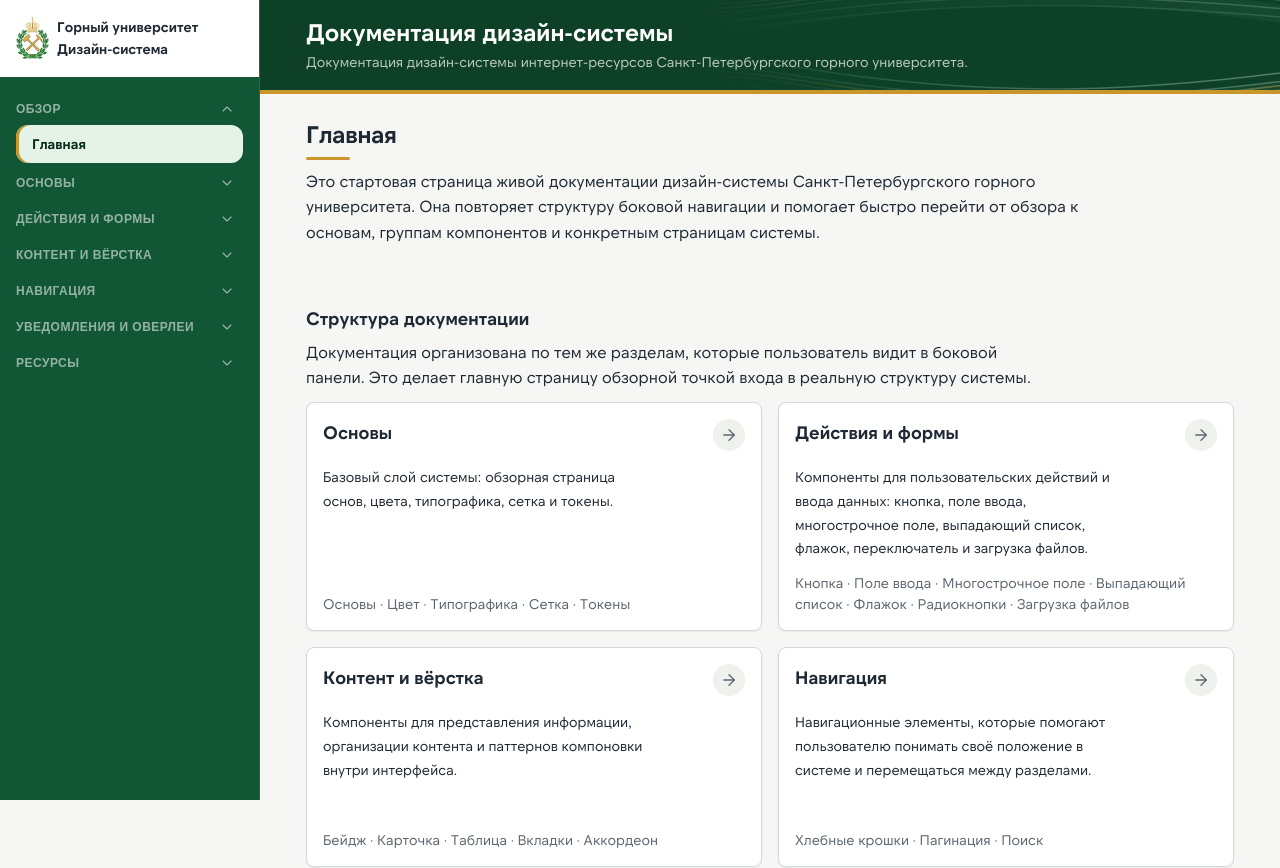
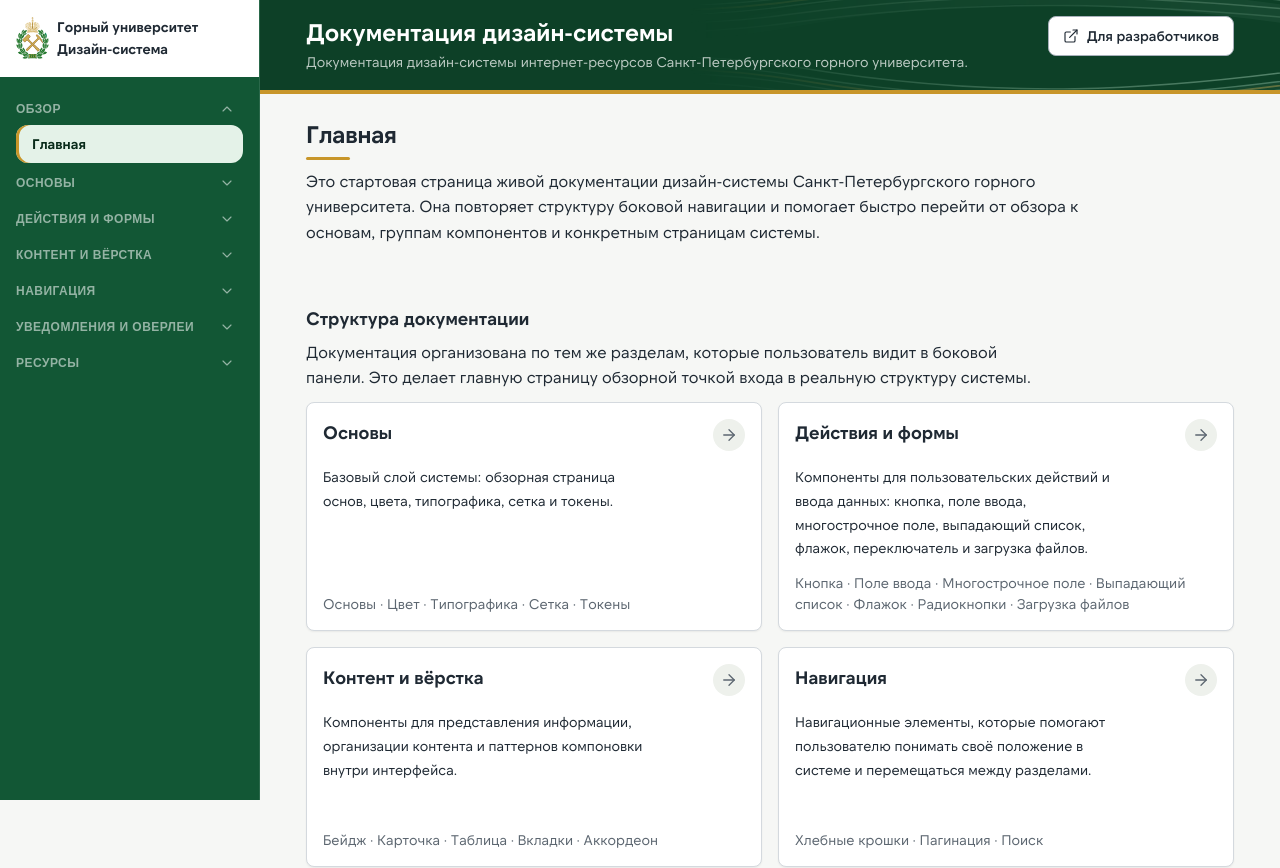
Before and after one commit to andrewl03915-labz/Design_System_SPMI, a React (Vite) app: page / in a window 1280 px wide. Shown: the top 868 px of the page. Built offline with nearby package versions, Linux system fonts and the light colour scheme.

Commit message:
All Links

```diff
--- a/src/app/figmaLinks.js
+++ b/src/app/figmaLinks.js
@@ -23,7 +23,7 @@ const FIGMA_LINKS = {
   '/components/textarea':
     'https://www.figma.com/design/dDDw6H0klijX2ZvZohSOW3/%D0%9C%D0%BD%D0%BE%D0%B3%D0%BE%D1%81%D1%82%D1%80%D0%BE%D1%87%D0%BD%D0%BE%D0%B5-%D0%BF%D0%BE%D0%BB%D0%B5?node-id=0-1&t=Mmj7P3SQZU8OfL6m-1',
   '/components/select':
-    'https://www.figma.com/design/OHB0dxKuF1OSxjTpnDBdaO/%D0%92%D1%8B%D0%BF%D0%B0%D0%B4%D0%B0%D1%8E%D1%89%D0%B8%D0%B9-%D1%81%D0%BF%D0%B8%D1%81%D0%BE%D0%BA?node-id=0-1&t=4efOwAZcKfrJIGug-1',
+    'https://www.figma.com/design/NOhv3cDUEHmTZIPjiFMTNJ/%D0%92%D1%8B%D0%BF%D0%B0%D0%B4%D0%B0%D1%8E%D1%89%D0%B8%D0%B9-%D1%81%D0%BF%D0%B8%D1%81%D0%BE%D0%BA?node-id=0-1&t=RtfyZ6tmKI5ZnRMP-1',
   '/components/checkbox':
     'https://www.figma.com/design/CVxMhxzvggD6OoWSw40Bhr/%D0%A4%D0%BB%D0%B0%D0%B6%D0%BE%D0%BA?node-id=0-1&t=Zsk2W4UGfsretV21-1',
   '/components/radio':
@@ -31,29 +31,29 @@ const FIGMA_LINKS = {
   '/components/file-uploader':
     'https://www.figma.com/design/uCLSknhe7B72nVv9vygxiN/%D0%97%D0%B0%D0%B3%D1%80%D1%83%D0%B7%D0%BA%D0%B0-%D1%84%D0%B0%D0%B9%D0%BB%D0%BE%D0%B2?node-id=0-1&t=O9lXwKNuOz0cBuZt-1',
   '/components/badge':
-    'https://www.figma.com/design/5ntav2iNRhzPVJaf7zIaGO/%D0%91%D0%B5%D0%B9%D0%B4%D0%B6?node-id=0-1&t=LQq9OOsea3teKFSk-1',
+    'https://www.figma.com/design/dkaRvLOxImNUMMN3Lc2fZO/%D0%92%D1%8B%D0%BF%D0%B0%D0%B4%D0%B0%D1%8E%D1%89%D0%B8%D0%B9-%D1%81%D0%BF%D0%B8%D1%81%D0%BE%D0%BA--Copy-?node-id=0-1&t=wqibvtPIKM8fc0PG-1',
   '/components/card':
-    'https://www.figma.com/design/no7zC0fDtVZqS3OuCOzz1U/%D0%9A%D0%B0%D1%80%D1%82%D0%BE%D1%87%D0%BA%D0%B0?node-id=0-1&t=N6lXouzeBlMDKg2V-1',
+    'https://www.figma.com/design/F9zmlJKbbmFZlTjz50gqqD/%D0%9A%D0%B0%D1%80%D1%82%D0%BE%D1%87%D0%BA%D0%B0?node-id=0-1&t=aY8SVCywKqkqyOZi-1',
   '/components/table':
-    'https://www.figma.com/design/SU2N51KllhHWhb3xYDLi8C/%D0%A2%D0%B0%D0%B1%D0%BB%D0%B8%D1%86%D0%B0?node-id=0-1&t=GzSczDvMbqqri5aX-1',
+    'https://www.figma.com/design/BTltIUoWV8DHX5J0ife7UJ/%D0%A2%D0%B0%D0%B1%D0%BB%D0%B8%D1%86%D0%B0?node-id=0-1&t=JzxuQqpjbDlvkFtN-1',
   '/components/tabs':
-    'https://www.figma.com/design/FQ0YpUZFsQ4wG5ghRnqy3T/%D0%92%D0%BA%D0%BB%D0%B0%D0%B4%D0%BA%D0%B8?node-id=0-1&t=KRsC4695Kex1Grtl-1',
+    'https://www.figma.com/design/X8Gt3U707kb4FISYkRYSGs/%D0%9A%D0%BD%D0%BE%D0%BF%D0%BA%D0%B0--Copy---Copy-?node-id=0-1&t=Ea91Ql8MyNabozIw-1',
   '/components/accordion':
-    'https://www.figma.com/design/l6y1TH6Mz0ijkrITuN822c/%D0%90%D0%BA%D0%BA%D0%BE%D1%80%D0%B4%D0%B5%D0%BE%D0%BD?node-id=0-1&t=OnTihDhnROhVWHKz-1',
+    'https://www.figma.com/design/CaakKEYrh8UyYQy6AI12AP/%D0%90%D0%BA%D0%BA%D0%BE%D1%80%D0%B4%D0%B5%D0%BE%D0%BD?node-id=0-1&t=fV7C7X4lmbzLGvYv-1',
   '/components/breadcrumbs':
-    'https://www.figma.com/design/05XauqEXmxtkHjsusbwU3p/%D0%A5%D0%BB%D0%B5%D0%B1%D0%BD%D1%8B%D0%B5-%D0%BA%D1%80%D0%BE%D1%88%D0%BA%D0%B8?node-id=0-1&t=xyQ0Pw8bVtbZrEK1-1',
+    'https://www.figma.com/design/etOuF3Pkybb288s5PfMkBk/%D0%9A%D0%BD%D0%BE%D0%BF%D0%BA%D0%B0--Copy---Copy-?node-id=0-1&t=vjGhs8XX6x8BlYZX-1',
   '/components/pagination':
-    'https://www.figma.com/design/3vzyUPp1Gy9PdlVOcCp4w6/%D0%9F%D0%B0%D0%B3%D0%B8%D0%BD%D0%B0%D1%86%D0%B8%D1%8F?node-id=0-1&t=yFSEWG33wtX5WAUg-1',
+    'https://www.figma.com/design/lFuvT385YmtH3b492tEJiX/%D0%9F%D0%B0%D0%B3%D0%B8%D0%BD%D0%B0%D1%86%D0%B8%D1%8F?node-id=0-1&t=VDYFY0A1erwTHziH-1',
   '/components/search':
-    'https://www.figma.com/design/i8gfrvg6wK8zWgt14Mkjqh/%D0%9F%D0%BE%D0%B8%D1%81%D0%BA?node-id=0-1&t=lEZSen3Gdl15xWzZ-1',
+    'https://www.figma.com/design/qBZCEc4HRfp0dRDEnYasWR/%D0%9F%D0%B0%D0%B3%D0%B8%D0%BD%D0%B0%D1%86%D0%B8%D1%8F--Copy-?node-id=0-1&t=r8ri4YQyzxr2HsWS-1',
   '/components/notification':
-    'https://www.figma.com/design/EiRXH6oFDcQsNUrSD6ky7O/%D0%A3%D0%B2%D0%B5%D0%B4%D0%BE%D0%BC%D0%BB%D0%B5%D0%BD%D0%B8%D0%B5?node-id=0-1&t=NGH6KUO0OMrd7fRf-1',
+    'https://www.figma.com/design/4aRSgPzAuf7bYiysXLK8wV/%D0%A3%D0%B2%D0%B5%D0%B4%D0%BE%D0%BC%D0%BB%D0%B5%D0%BD%D0%B8%D1%8F?node-id=0-1&t=yJQrVh3w0ElgMhw9-1',
   '/components/modal':
-    'https://www.figma.com/design/MN5p1EGKn0LKg4hWEBTcFc/%D0%9C%D0%BE%D0%B4%D0%B0%D0%BB%D1%8C%D0%BD%D0%BE%D0%B5-%D0%BE%D0%BA%D0%BD%D0%BE?node-id=0-1&t=4oS1uUHCCPv3rbYu-1',
+    'https://www.figma.com/design/lPq91Eh44MvxDxl4hFnzws/%D0%9C%D0%BE%D0%B4%D0%B0%D0%BB%D1%8C%D0%BD%D1%8B%D0%B5-%D0%BE%D0%BA%D0%BD%D0%B0?node-id=0-1&t=PCv0CWEebWLL030k-1',
   '/components/tooltip':
-    'https://www.figma.com/design/ZytPuFiqOao4MAgvoj0JCS/%D0%9F%D0%BE%D0%B4%D1%81%D0%BA%D0%B0%D0%B7%D0%BA%D0%B0?node-id=0-1&t=xLUgJazU8vCOVMkE-1',
+    'https://www.figma.com/design/zjKibJda9XGTGFuTm8Plpm/%D0%9F%D0%BE%D0%B4%D1%81%D0%BA%D0%B0%D0%B7%D0%BA%D0%B8?node-id=0-1&t=bGuKcsfsoBs4fSr7-1',
   '/components/icon':
-    'https://www.figma.com/design/HcRgar9d1tkzcfN5YsBGHM/Untitled?node-id=0-1&t=nIzK34zuK8HcTyFR-1',
+    'https://www.figma.com/design/xAMFUmN8qNzIgrLkUhyiuI/%D0%98%D0%BA%D0%BE%D0%BD%D0%BA%D0%B8?node-id=0-1&t=zilIXmMQmPNgIaDR-1',
 }
 
 // Возвращает ссылку на Figma для маршрута или null, если её показывать не нужно.
--- a/src/components/layout/Header.jsx
+++ b/src/components/layout/Header.jsx
@@ -2,9 +2,13 @@ import { useLocation } from 'react-router-dom'
 import Icon from '../ui/Icon'
 import { getFigmaLink } from '../../app/figmaLinks'
 
+// Ссылка на репозиторий — показывается только на обзорной странице.
+const GITHUB_URL = 'https://github.com/andrewl03915-labz/Design_System_SPMI'
+
 export default function Header() {
   const { pathname } = useLocation()
   const figmaUrl = getFigmaLink(pathname)
+  const isOverview = pathname === '/'
 
   return (
     <header className="ds-header">
@@ -65,6 +69,18 @@ export default function Header() {
             <span>Открыть в Figma</span>
           </a>
         )}
+
+        {isOverview && (
+          <a
+            className="ds-figma-link"
+            href={GITHUB_URL}
+            target="_blank"
+            rel="noopener noreferrer"
+          >
+            <Icon name="externalLink" size={16} />
+            <span>Для разработчиков</span>
+          </a>
+        )}
       </div>
     </header>
   )
```
